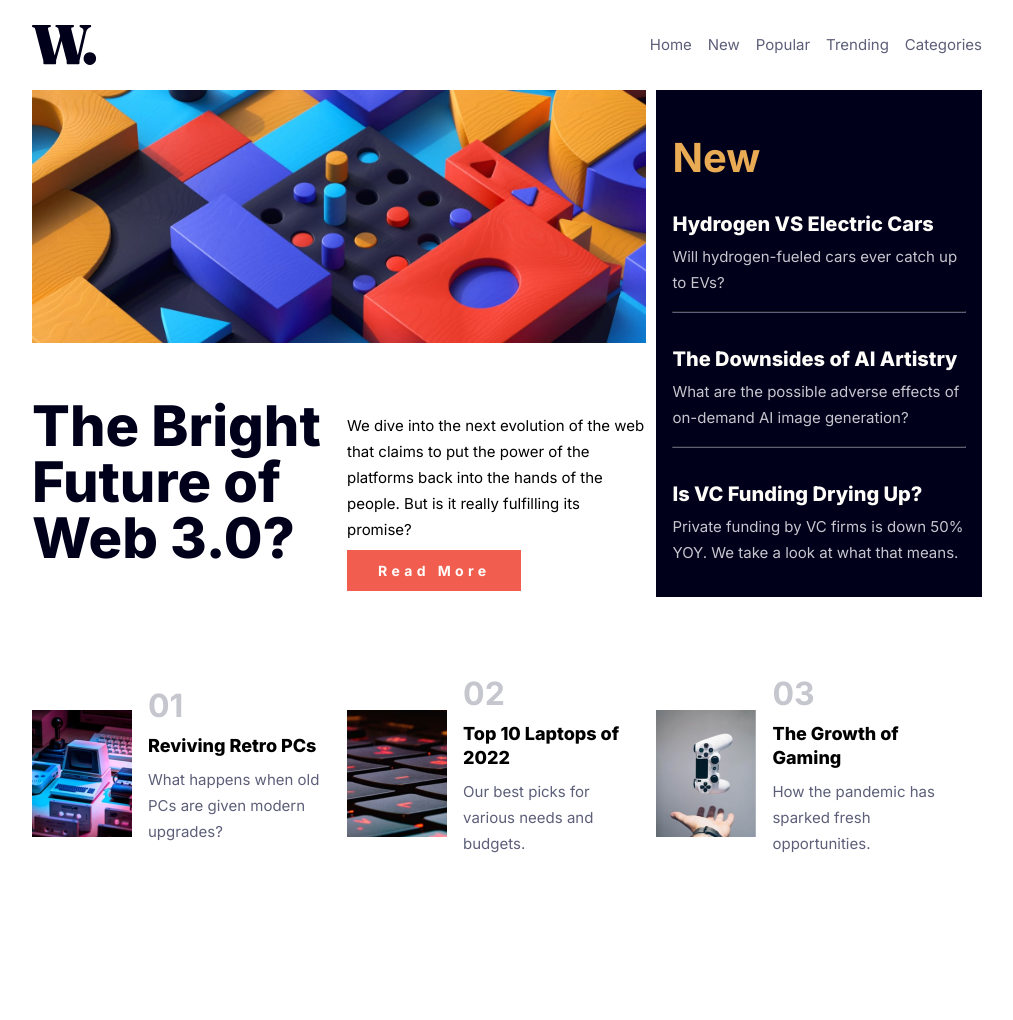
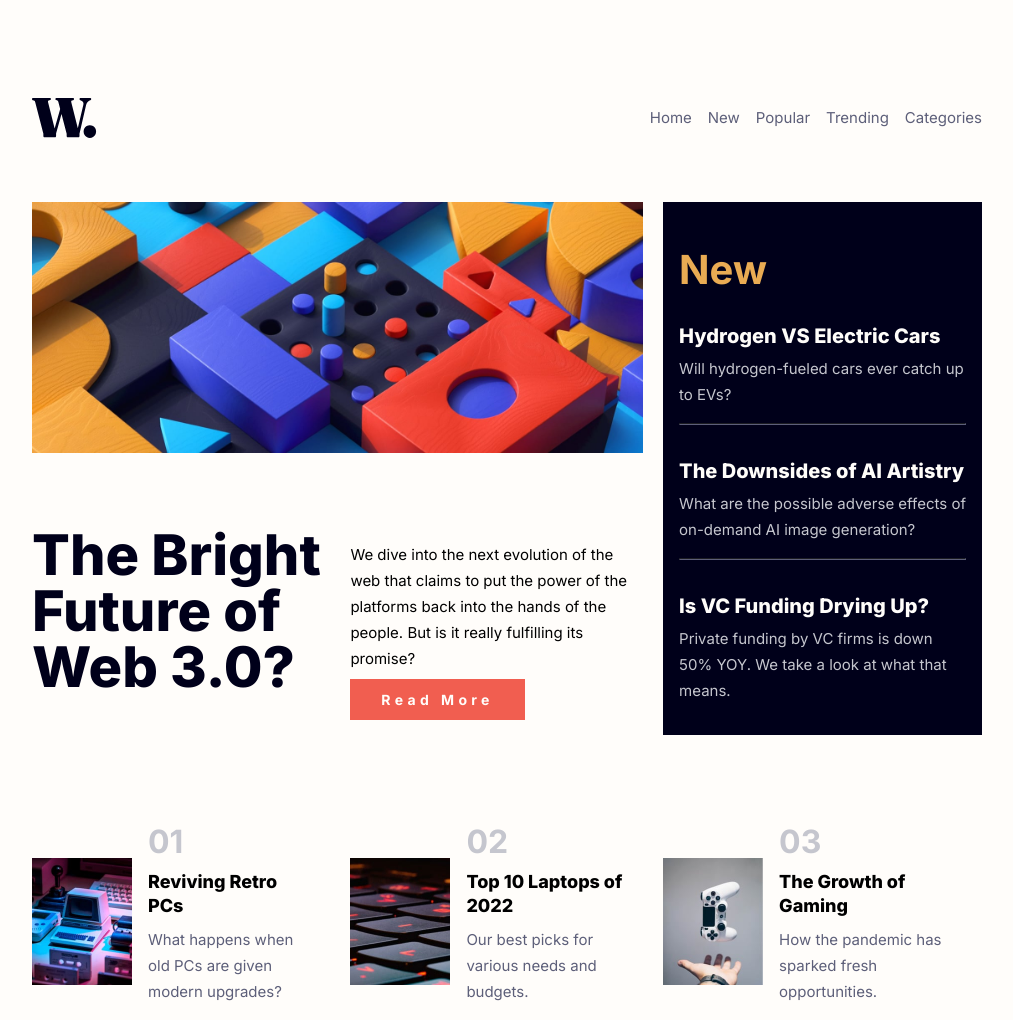
Before and after one commit to M-D1/news-homepage, a plain HTML site: page index.html in a window 1280 px wide. Shown: the whole page, without its empty margins (133-1146 px from the left). Before the commit the page ends 872 px from the top, so only its background shows below. Drawn offline with Linux system fonts and the light colour scheme.

Commit message:
Update index.css

```diff
--- a/index.css
+++ b/index.css
@@ -1,12 +1,7 @@
 *{
  box-sizing: border-box;
 }
-body{
- margin: 0;
- padding: 0;
- font-family: 'Inter', sans-serif;
 
-}
 :root{
  /* Primary  */
  --soft-orange:hsl(35, 77%, 62%);
@@ -17,6 +12,13 @@ body{
  --grayish-blue:hsl(233, 8%, 79%);
  --dark-grayish-blue:hsl(236, 13%, 42%);
  --very-dark-blue:hsl(240, 100%, 5%);
+}
+body {
+  margin: 0;
+  padding: 0;
+  font-family: 'Inter', sans-serif;
+
+  background-color: var(--off-white);
 }
 
 header,.container{
@@ -33,7 +35,7 @@ li{
   display: flex;
   justify-content: space-between;
   align-items: center;
-  margin: 1em 0 ;
+  margin: 5.5625em 0 3.4375em 0 ;
 
 
 }
@@ -90,7 +92,7 @@ a:hover{
   'p p2 side'
   'd i v'
  ;
- gap: 10px;
+ gap: 20px;
 
 }
 
```
